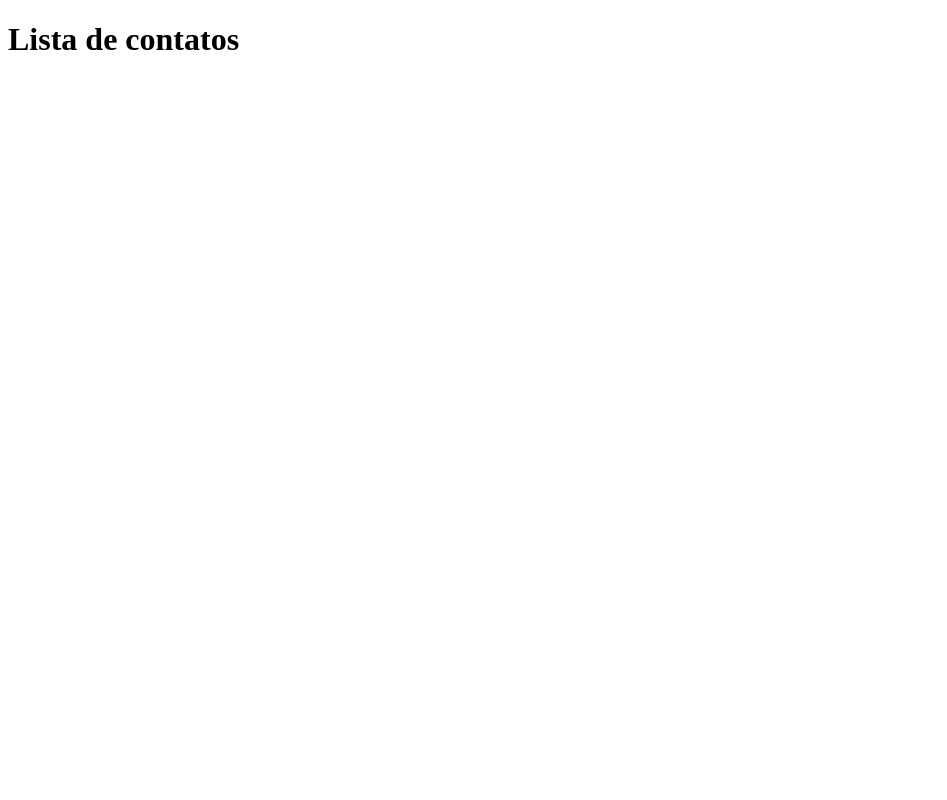
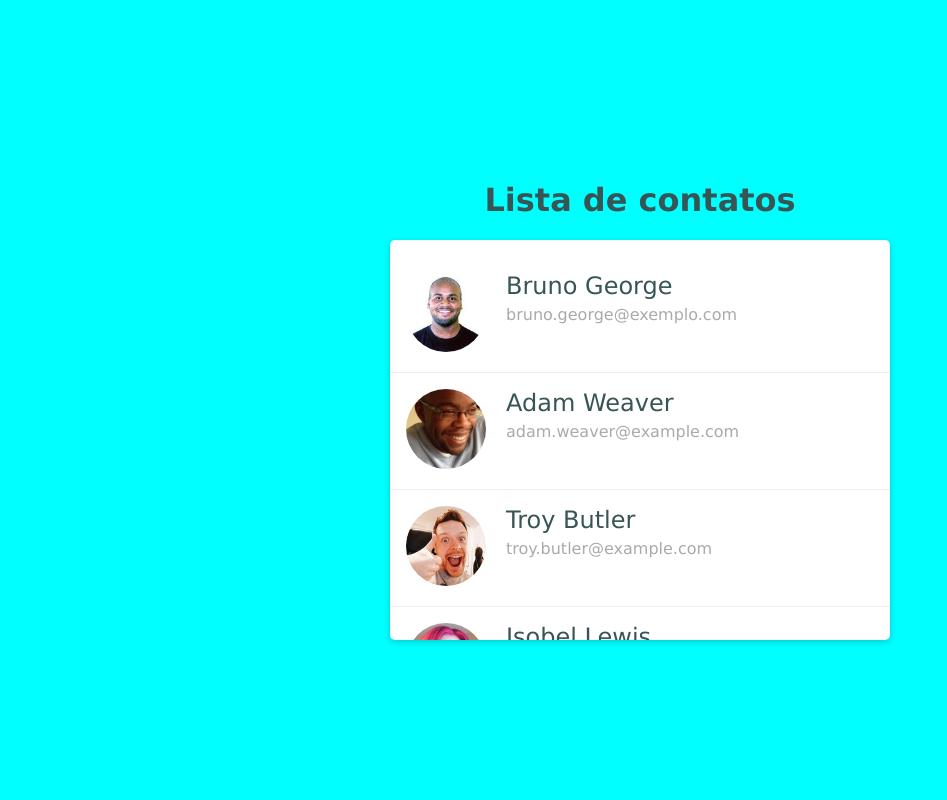
Before and after one commit to AndsonMaciel/projeto2-udemy, a plain HTML site: page index.html in a window 1280 px wide. Shown: the whole page, without its empty margins (0-947 px from the left). Drawn offline with Linux system fonts and the light colour scheme.

Commit message:
Finalização do projeto
projeto feito junto com os ensimanetos do professor, para melhor compreensão do conteudo sendo aplicado na prática

```diff
--- a/estilo.css
+++ b/estilo.css
@@ -1,10 +1,78 @@
+html{
+    height: 100%;
+}
+
 body {
     background-color: aqua;
     margin: 0;
     padding: 0;
     font-family: 'Lucida Sans', 'Lucida Sans Regular', 'Lucida Grande', 'Lucida Sans Unicode', Geneva, Verdana, sans-serif;
+
+    display:flex;
+    justify-content: center;
+    align-items: center;
+    flex-direction: column;
+    height: 100%;
 }
 
 .main-title {
     color: #385555;
 }
+
+.list-wrapper{
+    background-color: white;
+    width: 90%;
+    max-width: 500px;
+    max-height: 400px;
+    overflow-y: auto;
+    border-radius: 5px;
+    box-shadow: 0 2px 6px rgba(0, 0, 0, .2);
+}
+
+.list{
+    list-style-type: none;
+    padding: 0;
+}
+
+.list-item{
+    display:flex;
+    border-bottom: 1px solid #eee;
+    padding: 16px;
+    margin: 0;
+}
+
+.list-item_image img{
+    width: 80px;
+    border-radius: 50%;
+}
+
+.list-item_content{
+    padding: 0 20px;
+    flex-grow: 1;
+}
+
+.list-item_name{
+    font-size: 24px;
+    color: #385555;
+    margin: 0;
+}
+
+.list-item_email{
+    margin: 5px 0 0 0;
+    color: #aaa;
+}
+
+.list-item:hover{
+    background-color: #e8e8e8;
+}
+
+.list-item_action{
+    display: flex;
+    gap: 16px;
+    align-items: center;
+    opacity: 0;
+}
+.list-item:hover .list-item_action{
+    display: flex;
+    opacity: 0.3;
+}
--- a/index.html
+++ b/index.html
@@ -1,5 +1,5 @@
 <!DOCTYPE html>
-<html lang="en">
+<html lang="pt-br">
 
 <head>
     <meta charset="UTF-8">
@@ -7,11 +7,112 @@
     <meta name="viewport" content="width=device-width, initial-scale=1.0">
     <title>Document</title>
 
+    <link rel="stylesheet" href="estilo.css">
 </head>
 
 <body>
     <h1 class="main-title">Lista de contatos</h1>
 
+    <div class="list-wrapper">
+        <ul class="list">
+            <li class="list-item">
+                <div class="list-item_image">
+                    <img src="imagens/1.jpg" alt="Brenan George">
+                </div>
+
+                <div class="list-item_content">
+                    <p class="list-item_name">Bruno George</p>
+                    <p class="list-item_email">bruno.george@exemplo.com</p>
+                </div>
+
+                <div class="list-item_action">
+                    <a href="#"><img src="imagens/delete.png" alt="Delete"></a>
+                    <a href="#"><img src="imagens/edit.png" alt="Edit"></a>
+                </div>
+            </li>
+
+            <li class="list-item">
+                <div class="list-item_image">
+                    <img src="imagens/2.jpg" alt="Adam Weaver">
+                </div>
+
+                <div class="list-item_content">
+                    <p class="list-item_name">Adam Weaver</p>
+                    <p class="list-item_email">adam.weaver@example.com</p>
+                </div>
+
+                <div class="list-item_action">
+                    <a href="#"><img src="imagens/delete.png" alt="Delete"></a>
+                    <a href="#"><img src="imagens/edit.png" alt="Edit"></a>
+                </div>
+            </li>
+
+            <li class="list-item">
+                <div class="list-item_image">
+                    <img src="imagens/3.jpg" alt="Troy Butler">
+                </div>
+
+                <div class="list-item_content">
+                    <p class="list-item_name">Troy Butler</p>
+                    <p class="list-item_email">troy.butler@example.com</p>
+                </div>
+
+                <div class="list-item_action">
+                    <a href="#"><img src="imagens/delete.png" alt="Delete"></a>
+                    <a href="#"><img src="imagens/edit.png" alt="Edit"></a>
+                </div>
+            </li>
+
+            <li class="list-item">
+                <div class="list-item_image">
+                    <img src="imagens/4.jpg" alt="Isobel Lewis">
+                </div>
+
+                <div class="list-item_content">
+                    <p class="list-item_name">Isobel Lewis</p>
+                    <p class="list-item_email">isobel.lewis@example.com</p>
+                </div>
+
+                <div class="list-item_action">
+                    <a href="#"><img src="imagens/delete.png" alt="Delete"></a>
+                    <a href="#"><img src="imagens/edit.png" alt="Edit"></a>
+                </div>
+            </li>
+
+            <li class="list-item">
+                <div class="list-item_image">
+                    <img src="imagens/5.jpg" alt="Lisa Garcia">
+                </div>
+
+                <div class="list-item_content">
+                    <p class="list-item_name">Lisa Garcia</p>
+                    <p class="list-item_email">lisa.garcia@example.com</p>
+                </div>
+
+                <div class="list-item_action">
+                    <a href="#"><img src="imagens/delete.png" alt="Delete"></a>
+                    <a href="#"><img src="imagens/edit.png" alt="Edit"></a>
+                </div>
+            </li>
+
+            <li class="list-item">
+                <div class="list-item_image">
+                    <img src="imagens/6.jpg" alt="Carolyn Silva">
+                </div>
+
+                <div class="list-item_content">
+                    <p class="list-item_name">Carolyn Silva</p>
+                    <p class="list-item_email">carolyn.silva@example.com</p>
+                </div>
+
+                <div class="list-item_action">
+                    <a href="#"><img src="imagens/delete.png" alt="Delete"></a>
+                    <a href="#"><img src="imagens/edit.png" alt="Edit"></a>
+                </div>
+            </li>
+        </ul>
+    </div>
+
 </body>
 
 </html>
```
